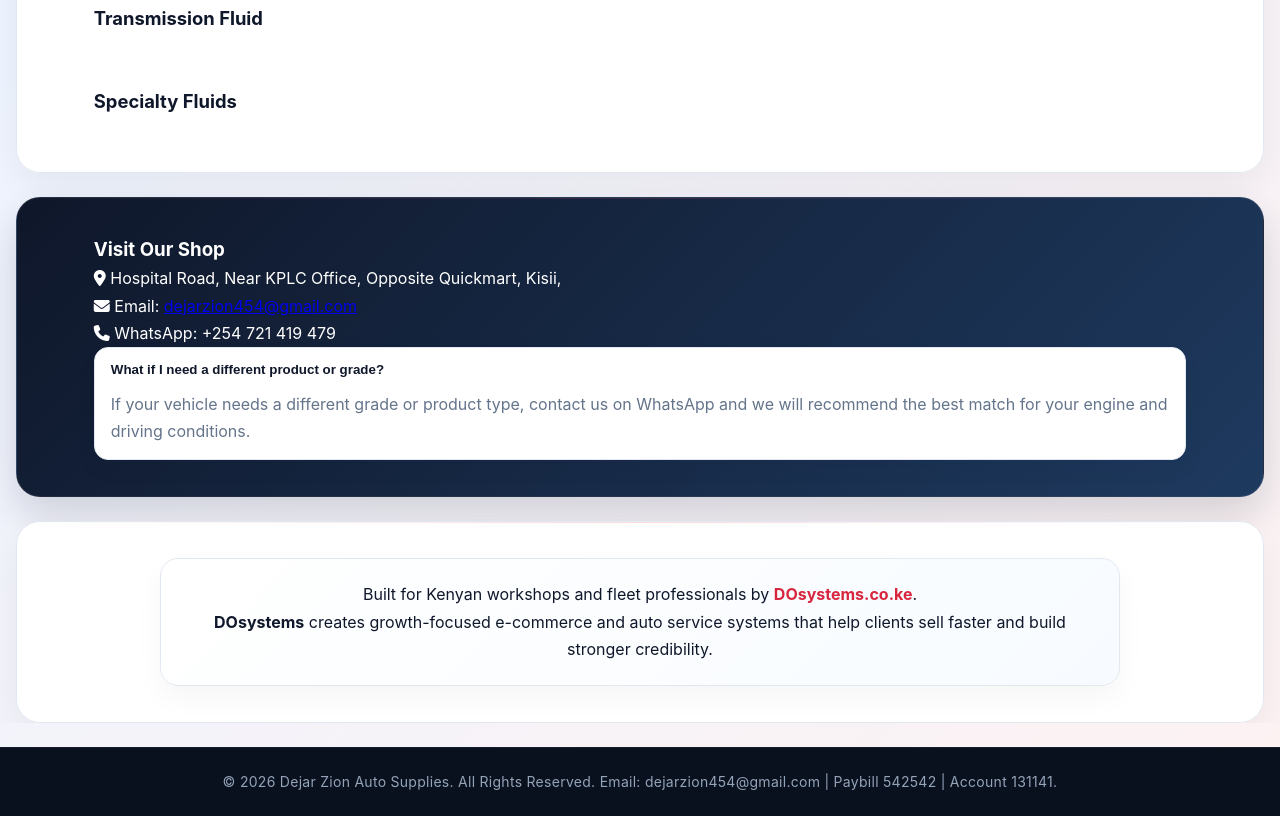
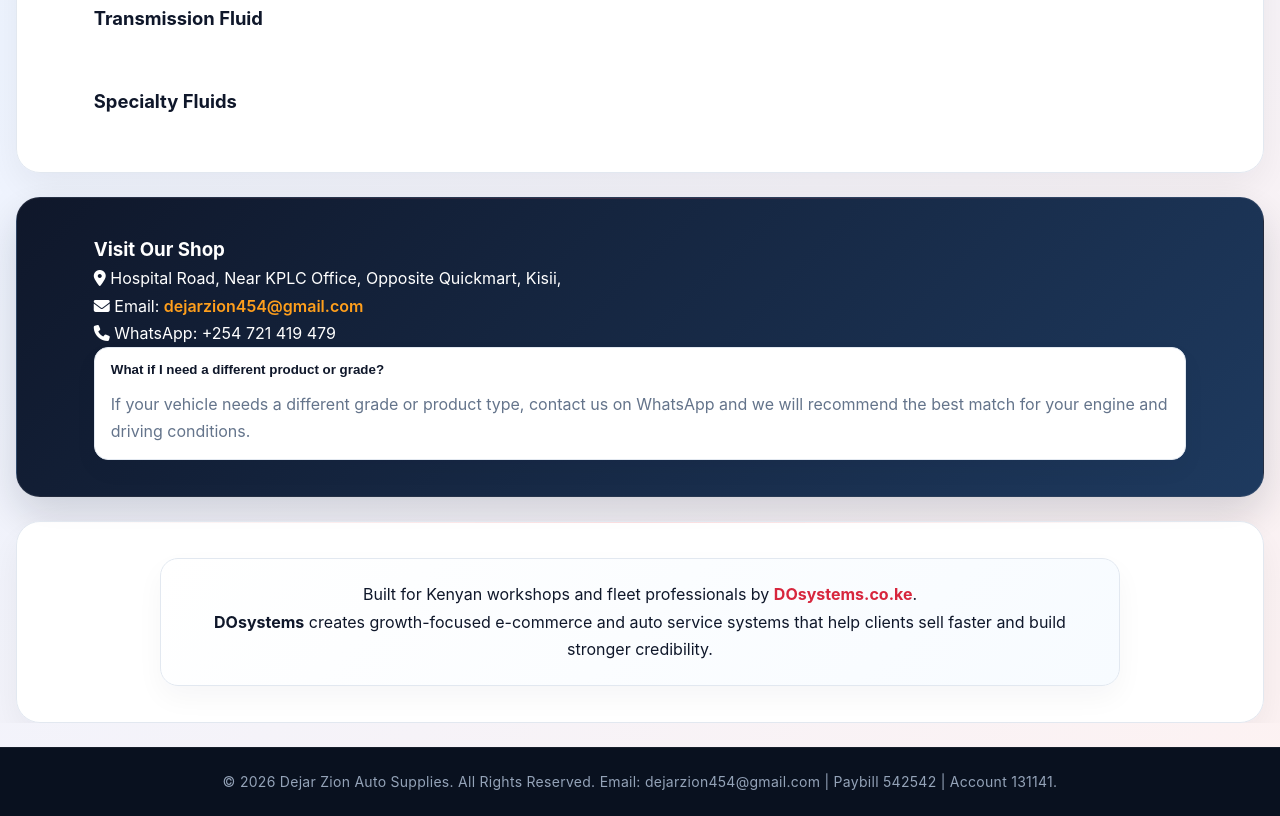
Before and after one commit to davidotieno13827-cell/dejar-autospares, a website: page index.html in a window 1280 px wide. Shown: the part 1620-2436 px from the top of the page. Drawn offline with Linux system fonts and the light colour scheme.

Commit message:
Add PostgreSQL driver to requirements for Vercel

```diff
--- a/requirements.txt
+++ b/requirements.txt
@@ -7,3 +7,4 @@
 requests>=2.25
 pytest>=7.0
 pytest-cov>=4.0
+psycopg2-binary
--- a/style.css
+++ b/style.css
@@ -1011,6 +1011,18 @@
     border: 1px solid rgba(255, 255, 255, 0.08);
 }
 
+.contact-section a {
+    color: #ff9f1c;
+    text-decoration: none;
+    font-weight: 600;
+    transition: all 0.2s ease;
+}
+
+.contact-section a:hover {
+    color: #ffc14a;
+    text-decoration: underline;
+}
+
 .contact-form {
     background: #fff;
     padding: 22px;
```
